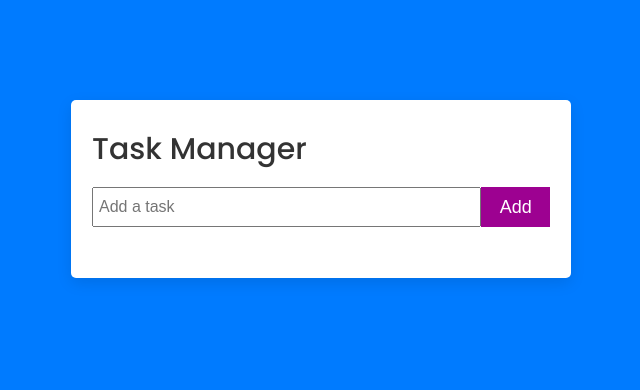
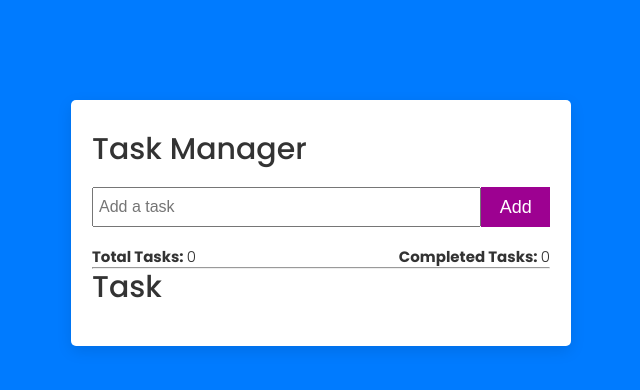
Before and after one commit to whiteforestcat/task-manager-frontend, a React (Vite) app: page / in a window 1280 px wide. Shown: the top 390 px of the page, without its empty margins (319-959 px from the left). Built offline with nearby package versions, Linux system fonts and the light colour scheme.

Commit message:
update task list

```diff
--- a/src/components/Task.jsx
+++ b/src/components/Task.jsx
@@ -3,7 +3,7 @@ import React from 'react';
 const Task = () => {
     return (
         <div>
-
+            <h2>Task</h2>
         </div>
     );
 };
--- a/src/components/TaskList.jsx
+++ b/src/components/TaskList.jsx
@@ -1,4 +1,5 @@
 import React from "react";
+import Task from "./Task";
 import TaskForm from "./TaskForm";
 
 const TaskList = () => {
@@ -6,6 +7,17 @@ const TaskList = () => {
     <div>
       <h2>Task Manager</h2>
       <TaskForm />
+      <div className="--flex-between --pb">
+        <p>
+          <b>Total Tasks: </b> 0
+        </p>
+        <p>
+          <b>Completed Tasks: </b> 0
+        </p>
+      </div>
+      <hr />
+      {/* <hr /> creates a line */}
+      <Task />
     </div>
   );
 };
```
